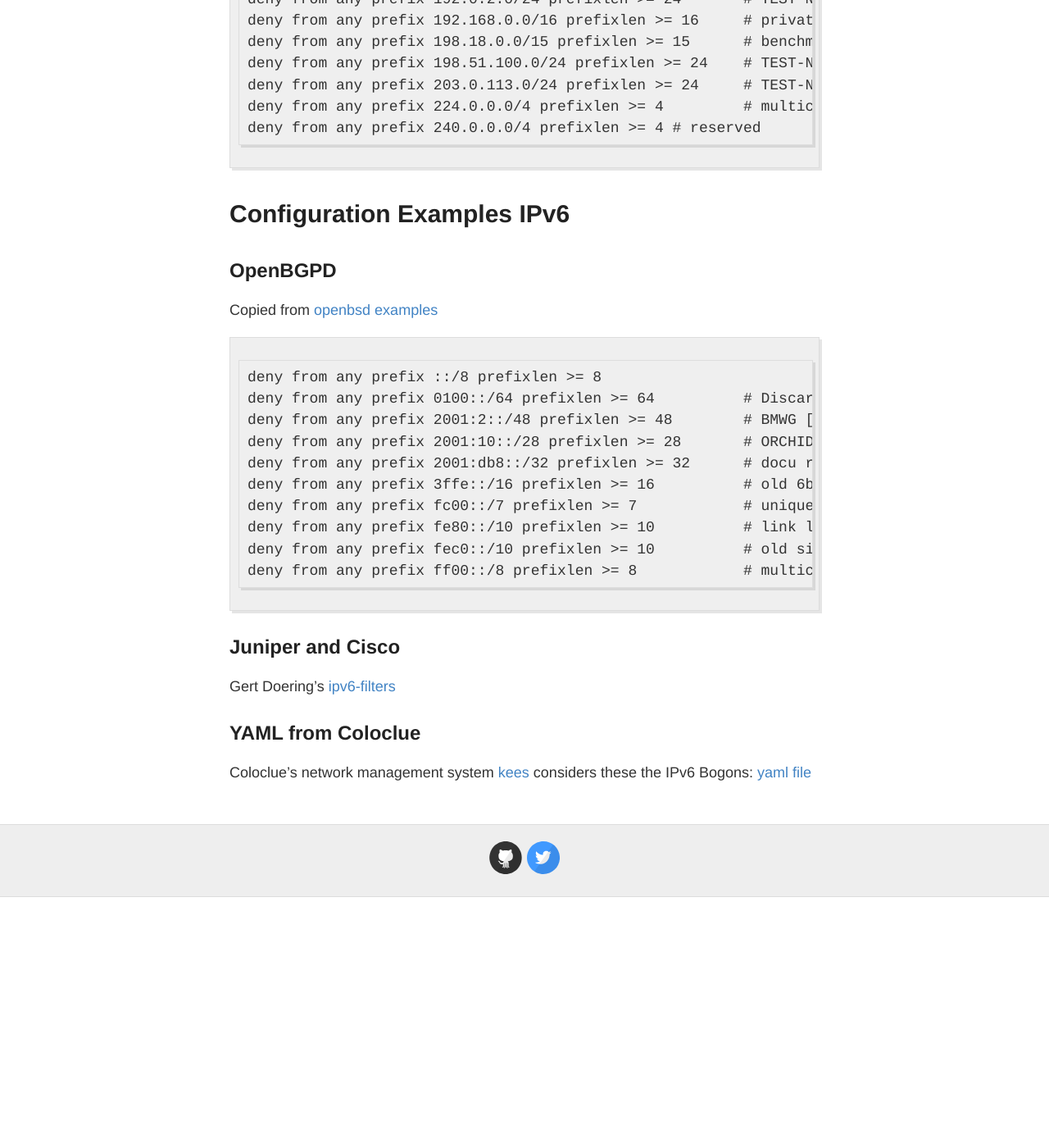
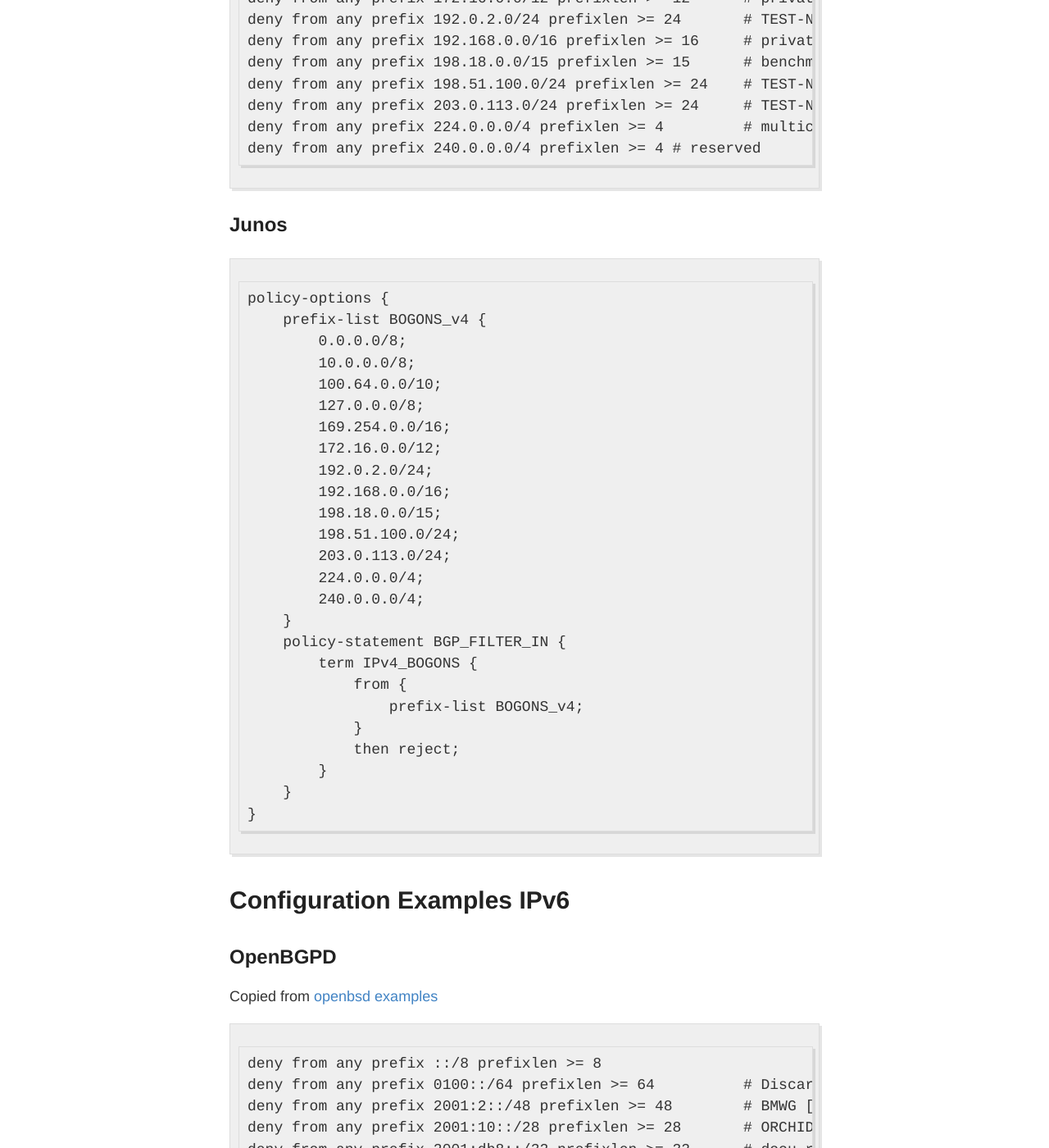
Before and after one commit to NLNOG/bgpfilterguide, a Jekyll site: the page built from guides/bogon_prefixes.md, in a window 1280 px wide and 1400 px high, scrolled down 1053 px. Shown: the whole window at 82% size. Built offline with Jekyll 4.4.1, drawn with Linux system fonts in a browser that asks for light colours; before the commit the page ends 2147 px from its top, so only the background shows below that.

Commit message:
Update bogon_prefixes.md
Add IPv4 Junos prefixes bogon

````diff
--- a/guides/bogon_prefixes.md
+++ b/guides/bogon_prefixes.md
@@ -36,6 +36,35 @@
 deny from any prefix 240.0.0.0/4 prefixlen >= 4 # reserved
 ```
 
+## Junos
+```
+policy-options {
+    prefix-list BOGONS_v4 {
+        0.0.0.0/8;
+        10.0.0.0/8;
+        100.64.0.0/10;
+        127.0.0.0/8;
+        169.254.0.0/16;
+        172.16.0.0/12;
+        192.0.2.0/24;
+        192.168.0.0/16;
+        198.18.0.0/15;
+        198.51.100.0/24;
+        203.0.113.0/24;
+        224.0.0.0/4;
+        240.0.0.0/4;
+    }
+    policy-statement BGP_FILTER_IN {
+        term IPv4_BOGONS {
+            from {
+                prefix-list BOGONS_v4;
+            }
+            then reject;
+        }
+    }
+}
+```
+
 # Configuration Examples IPv6
 
 ## OpenBGPD
````
